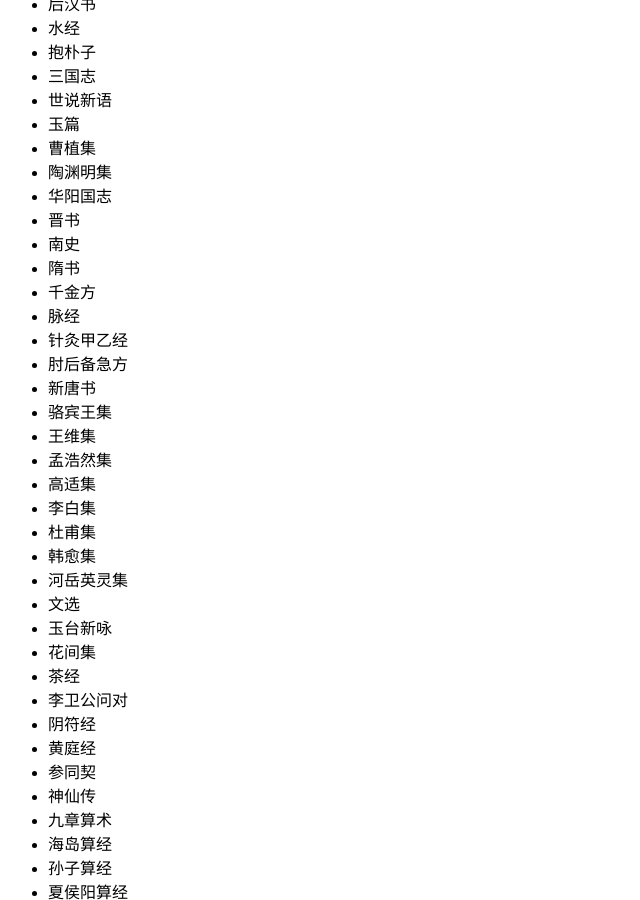
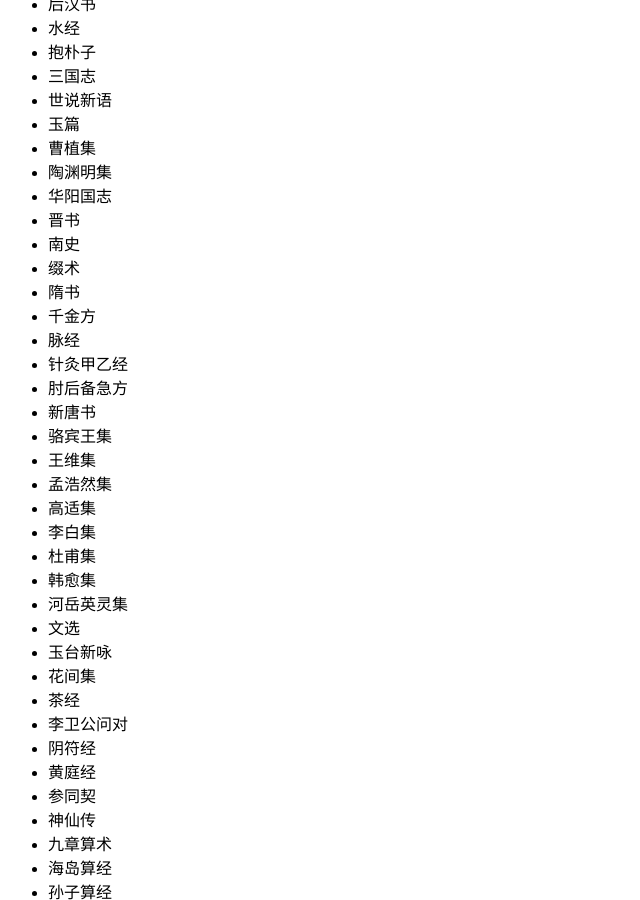
Before and after one commit to chixiao994/chixiao994.github.io, a Jekyll site: the page shibianji/shibian/catalog.html, which Jekyll copies as it is, in a window 1280 px wide and 900 px high, scrolled down 2156 px. Shown: the whole window, without its empty margins (0-640 px from the left). Built offline with Jekyll 4.4.1, drawn with Linux system fonts in a browser that asks for light colours.

Commit message:
Update catalog.html

```diff
--- a/shibianji/shibian/catalog.html
+++ b/shibianji/shibian/catalog.html
@@ -118,6 +118,7 @@
 <li>华阳国志</li>
 <li>晋书</li>
 <li>南史</li>
+<li>缀术</li>
 <li>隋书</li>
 <li>千金方</li>
 <li>脉经</li>
```
